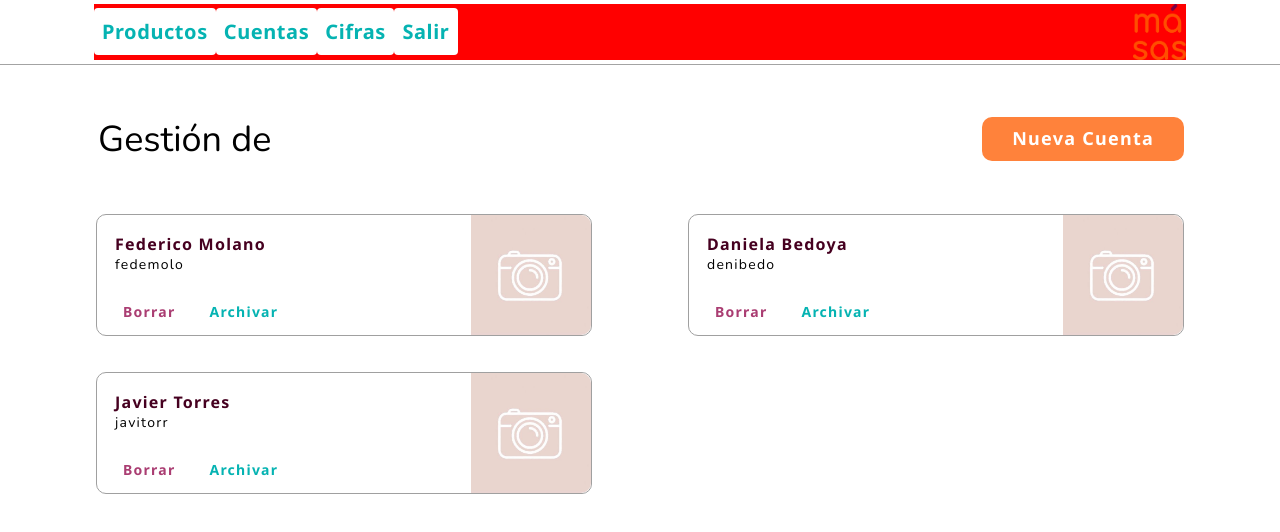
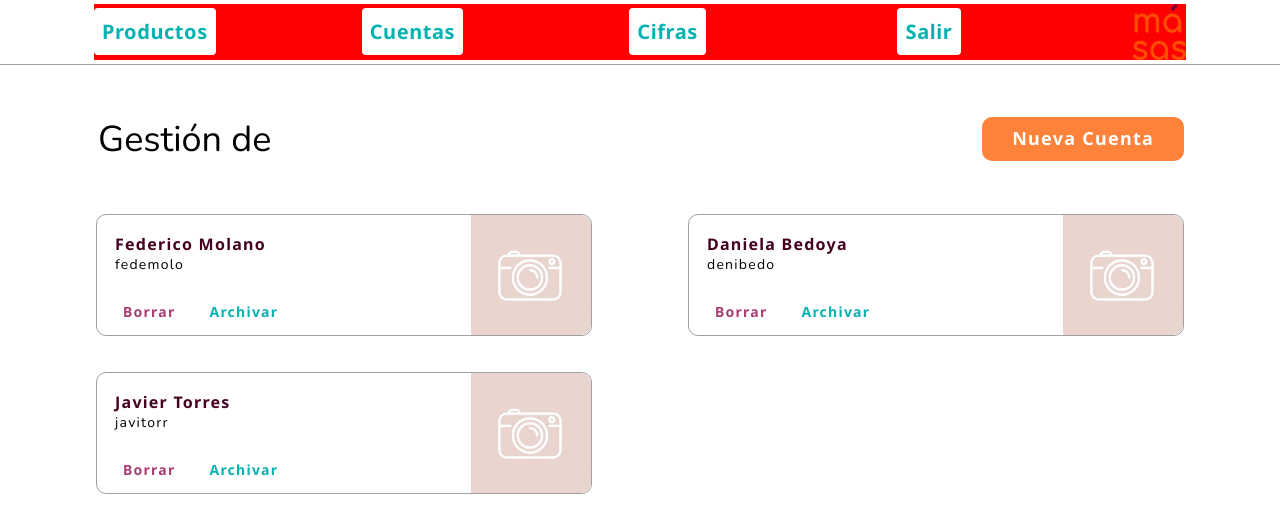
Before and after one commit to masasorganization/masas-web, a React (Create React App) app: page /sellermanag in a window 1280 px wide. Shown: the top 532 px of the page. Built offline with nearby package versions, Linux system fonts and the light colour scheme.

Commit message:
grid test

```diff
--- a/src/components/admin/NavBarAdmin.jsx
+++ b/src/components/admin/NavBarAdmin.jsx
@@ -30,23 +30,28 @@ const ButtonAppBar = function () {
               justifyContent="flex-start"
               alignItems="center"
             >
-              <Grid item xs={12}>
+              <Grid item xs={3}>
                 <Button variant="text" sx={{ ...buttonStyle }}>
                   Productos
                 </Button>
-
+              </Grid>
+              <Grid item xs={3}>
                 <Button variant="text" sx={{ ...buttonStyle }}>
                   Cuentas
                 </Button>
-
+              </Grid>
+              <Grid item xs={3}>
                 <Button variant="text" sx={{ ...buttonStyle }}>
                   Cifras
                 </Button>
-
+              </Grid>
+              <Grid item xs={3}>
                 <Button variant="text" sx={{ ...buttonStyle }}>
                   Salir
                 </Button>
               </Grid>
+
+              {/* <Grid item xs={12}></Grid> */}
             </Grid>
             {/* <Box></Box> */}
             <Box className="navBarAdmin">
```
